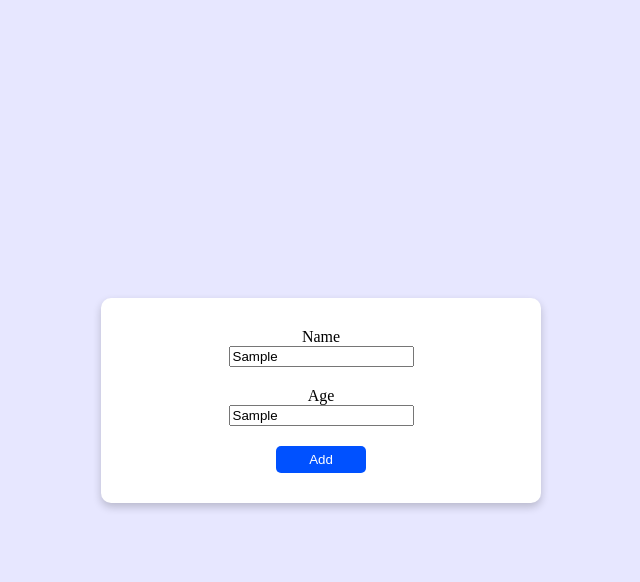
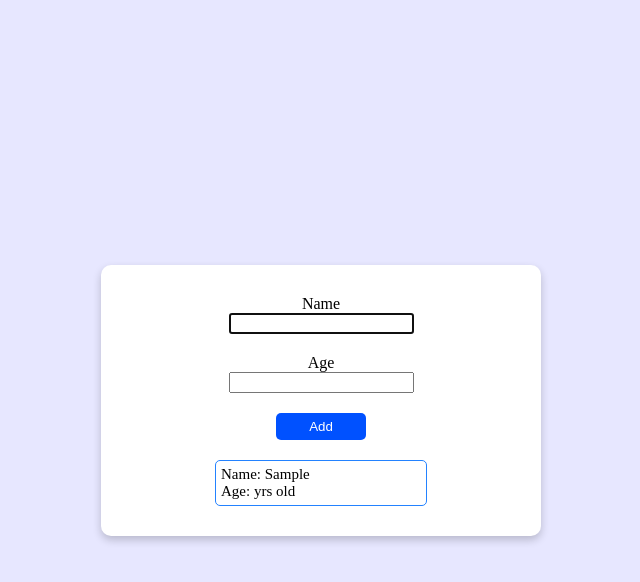
Before and after one commit to Victor-Carnavali/JavaScript, a plain HTML site: page study/exerciseThree/index.html in a window 1280 px wide. Both pictures are taken after typing "Sample", "Sample" into the empty fields and a click on the button "Add". Shown: the whole page, without its empty margins (319-959 px from the left). Drawn offline with Linux system fonts and the light colour scheme.

Commit message:
create exercise using objects

```diff
--- a/study/exerciseThree/index.html
+++ b/study/exerciseThree/index.html
@@ -14,9 +14,9 @@
         </form>
         <form>
             <label>Age</label>
-            <input type="text" name="formAge" id="formAge" value="">
+            <input inputmode="numeric" oninput="this.value = this.value.replace(/\D+/g, '')" id="formAge">
         </form>
-        <button type="button">Add</button>
+        <button type="button" id="btnAdd">Add</button>
         <div class="res"></div>
     </section>
 
--- a/study/exerciseThree/script.js
+++ b/study/exerciseThree/script.js
@@ -0,0 +1,58 @@
+
+
+class Person {
+    constructor(name, age) {
+        this.name = name;
+        this.age = age;
+    }
+
+    setName(name) {
+        this.name = name;
+    }
+
+    setAge(age) {
+        this.age = age;
+    }
+
+    getAge() {
+        return this.age;
+    }
+
+    getName() {
+        return this.name;
+    }
+
+    info() {
+        console.log(`Name ${this.name}`);
+        console.log(`Age ${this.age}`);
+        console.log(`-------------------------------`);
+    }
+}
+
+let person = [];
+
+const btnAdd = document.querySelector("#btnAdd");
+const res = document.querySelector(".res");
+
+function addPerson(){
+    res.innerHTML = ""; // nao duplicar os nomes
+    person.map((p)=>{
+        const div = document.createElement("div");
+        div.setAttribute("class", "person");
+        div.innerHTML = `Name: ${p.getName()}</br>Age: ${p.getAge()} yrs old`;
+        res.appendChild(div);
+    });
+};
+
+btnAdd.addEventListener("click", (event) => {
+    const name = document.querySelector("#formName");
+    const age = document.querySelector("#formAge");
+    const p = new Person(name.value, age.value);
+
+    person.push(p);
+
+    name.value = "";
+    age.value = "";
+    name.focus();
+    addPerson();
+});
--- a/study/exerciseThree/style.css
+++ b/study/exerciseThree/style.css
@@ -45,3 +45,17 @@ button:hover {
     background-color: rgb(35, 130, 255); /* Altera a cor ao passar o mouse */
     transform: scale(1.1);
 }
+
+.person {
+    margin: 10px;
+    font: normal 15px JetBrains Mono;
+    border: 1px rgb(35, 130, 255) solid;
+    border-radius: 5px;
+    width: 200px;
+    padding: 5px;
+    transition: 0.4s;
+}
+
+.person:hover {
+    transform: scale(1.1);
+}
```
